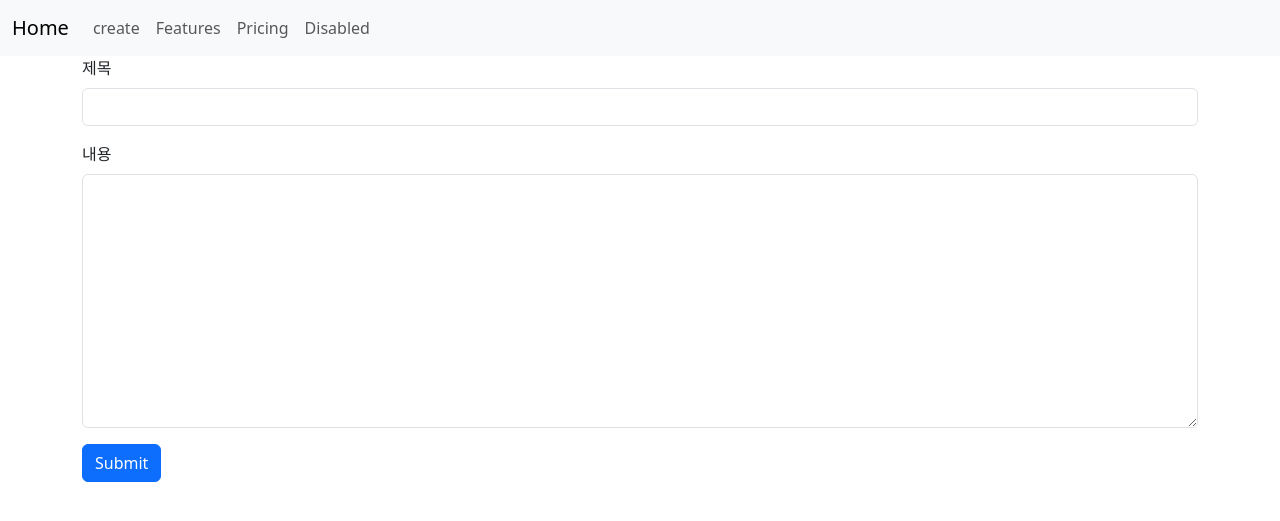
After one commit to yejuPark/board, a Django app: page /posts/new/ in a window 1280 px wide. The commit adds this page. Shown: the top 521 px of the page. Run offline with Django 4.2, Linux system fonts and the light colour scheme.

Commit message:
Create part.1 (new)

```diff
--- /dev/null
+++ b/posts/templates/new.html
@@ -0,0 +1,19 @@
+{% extends 'base.html' %}
+
+{% block content %}
+
+<form action="" method="POST">
+    <div class="mb-3">
+        <label for="title" class="form-label">제목</label>
+        <input type="text" class="form-control" id="title" name="title">
+    </div>
+    <div class="mb-3">
+        <label for="content" class="form-label">내용</label>
+        <!-- <input type="password" class="form-control" id="exampleInputPassword1"> -->
+        <textarea class="form-control" name="content" id="content" cols="30" rows="10"></textarea>
+    </div>
+
+    <button type="submit" class="btn btn-primary">Submit</button>
+</form>
+
+{% endblock %}
--- a/posts/urls.py
+++ b/posts/urls.py
@@ -7,4 +7,7 @@ urlpatterns = [
     # Read
     path('', views.index, name='index'),
     path('<int:id>/', views.detail, name='detail'),
+
+    # Create
+    path('new/', views.new, name='new'),
 ]
--- a/posts/views.py
+++ b/posts/views.py
@@ -16,3 +16,7 @@ def detail(request, id):
         'post': post,
     }
     return render(request, 'detail.html', context)
+
+
+def new(request):
+    return render(request, 'new.html')
--- a/templates/base.html
+++ b/templates/base.html
@@ -15,10 +15,10 @@
             </button>
             <div class="collapse navbar-collapse" id="navbarNavAltMarkup">
                 <div class="navbar-nav">
-                    <a class="nav-link active" aria-current="page" href="#">Home</a>
+                    <a class="nav-link" href="{% url 'posts:new' %}">create</a>
                     <a class="nav-link" href="#">Features</a>
                     <a class="nav-link" href="#">Pricing</a>
-                    <a class="nav-link disabled" aria-disabled="true">Disabled</a>
+                    <a class="nav-link" >Disabled</a>
                 </div>
             </div>
         </div>
```
